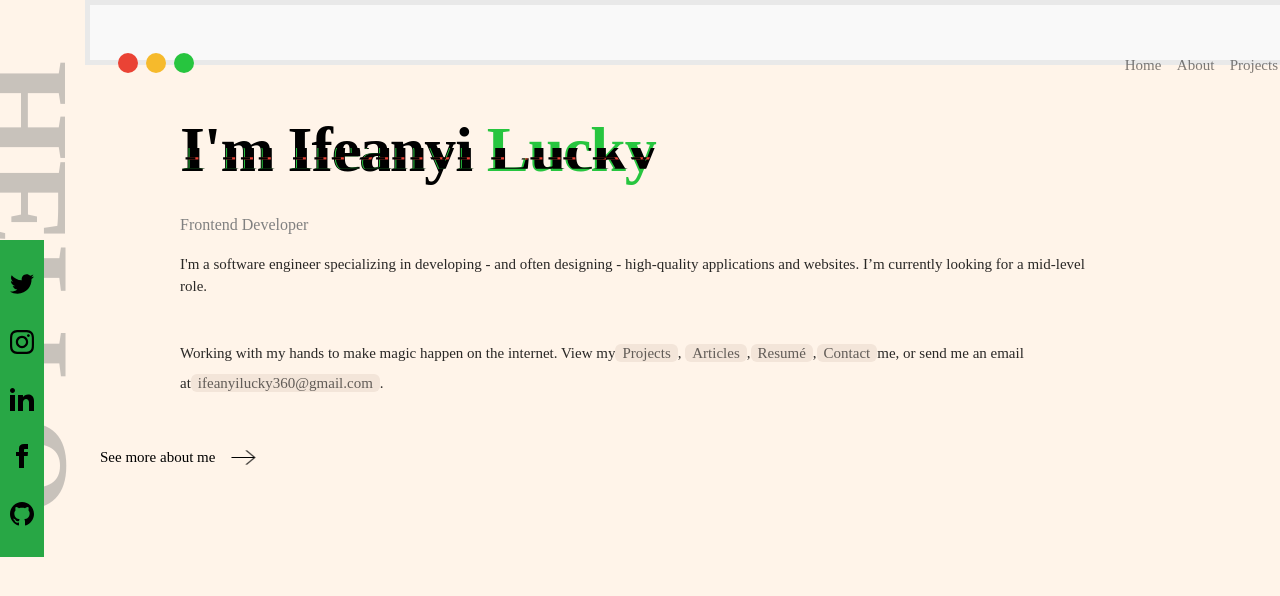
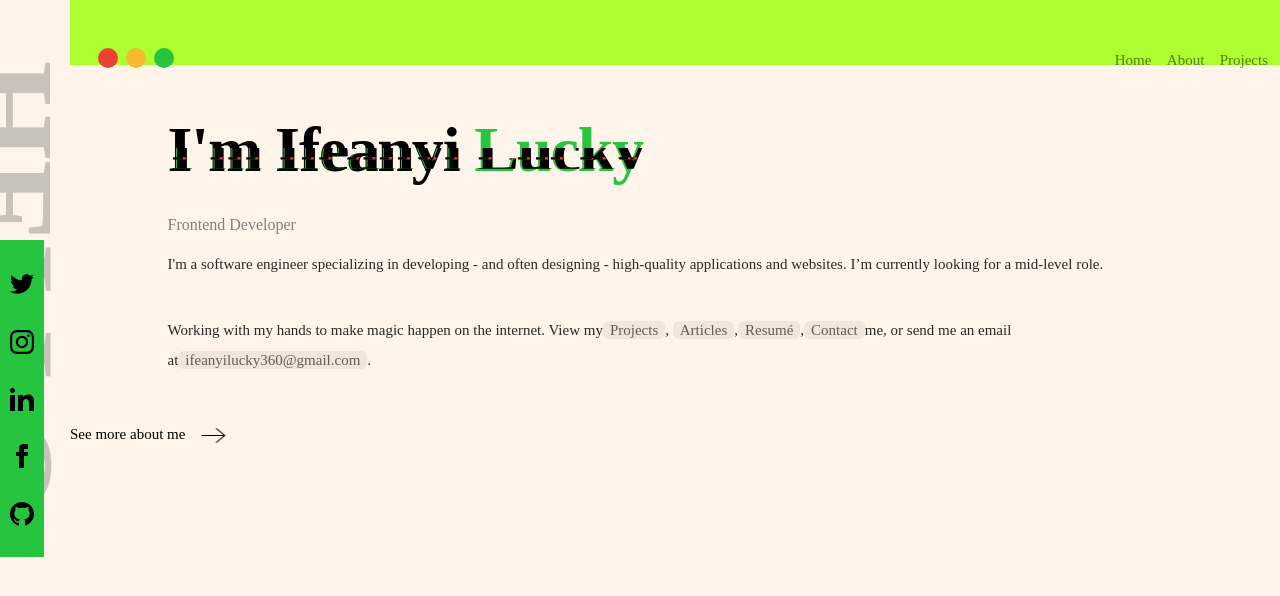
Before and after one commit to ifeanyilucky/Ifeanyi-Lucky, a Next.js app: page / in a window 1280 px wide. Shown: the top 596 px of the page. Built offline with nearby package versions, Linux system fonts and the light colour scheme.

Commit message:
random commits

```diff
--- a/Components/Footer/index.js
+++ b/Components/Footer/index.js
@@ -7,7 +7,6 @@ const Footer = () => {
   return (
     <>
       <FooterLink>
-        <div className="container">
         <Link href="/about">
           <p>
             <a className="weblink">
@@ -16,7 +15,6 @@ const Footer = () => {
             </a>
           </p>
         </Link>
-        </div>
       </FooterLink>
       <SocialTab />
     </>
--- a/Components/Layout/index.js
+++ b/Components/Layout/index.js
@@ -4,7 +4,7 @@ import { DarkMode } from "../DarkMode";
 import Footer from "../Footer";
 // import { GlobalStyle, LightTheme, DarkTheme } from "../DarkMode/GlobalStyle";
 // import Toggle from "../DarkMode/Toggle";
-import styled, { ThemeProvider } from "styled-components";
+import styled from "styled-components";
 
 const Layout = ({ children }) => {
   // const [theme, toggleTheme] = DarkMode();
@@ -20,15 +20,31 @@ const Layout = ({ children }) => {
         crossorigin="anonymous"
       ></link>
 
-      <div className="container">
+      <Container>
         <Navbar />
         {/* <Toggle theme={theme} toggleTheme={toggleTheme} /> */}
         {children}
         <Footer />
-      </div>
+      </Container>
       {/* </ThemeProvider> */}
     </>
   );
 };
 
+const Container = styled.div`
+  padding-right: 15px;
+  padding-left: 15px;
+  margin-right: auto;
+  margin-left: auto;
+
+  @media (min-width: 768px) {
+    width: 750px;
+  }
+  @media (min-width: 992px) {
+    width: 970px;
+  }
+  @media (min-width: 1200px) {
+    width: 1170px;
+  }
+`;
 export default Layout;
--- a/Components/Navbar/index.js
+++ b/Components/Navbar/index.js
@@ -27,9 +27,7 @@ const Nav = styled.nav`
   justify-content: space-between;
   padding-top: 3rem;
   position: fixed;
-  background-color: #f9f9f9;
-  border: 5px solid #e9e9e9;
-
+  background-color: greenyellow;
   z-index: 1;
 
   .mac {
--- a/Components/Tabs/index.js
+++ b/Components/Tabs/index.js
@@ -42,7 +42,7 @@ const Tab = styled.div`
   position: fixed;
   top: 30vh;
   left: 0;
-  background-color: var(--green);
+  background-color: var(--green-color);
   padding: 15px 10px;
   vertical-align: middle;
   .social {
@@ -60,6 +60,7 @@ const Tab = styled.div`
     width: 100%;
     height: 70px;
     margin: auto;
+    padding-bottom: 1rem;
     vertical-align: bottom;
 
     .social {
```
Lines whose indentation alone changed are shown as unchanged.
